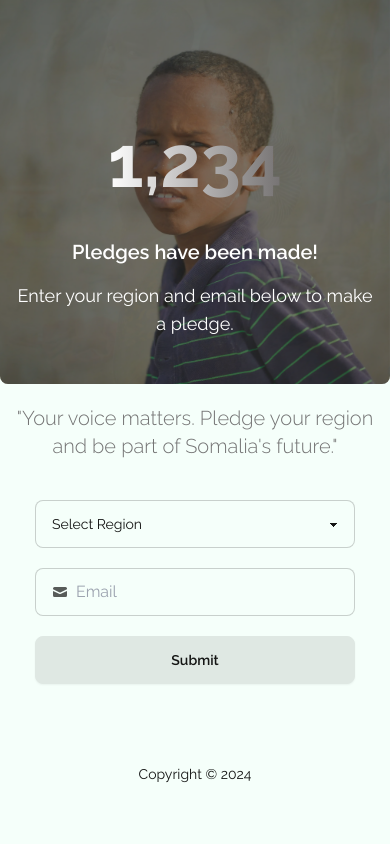
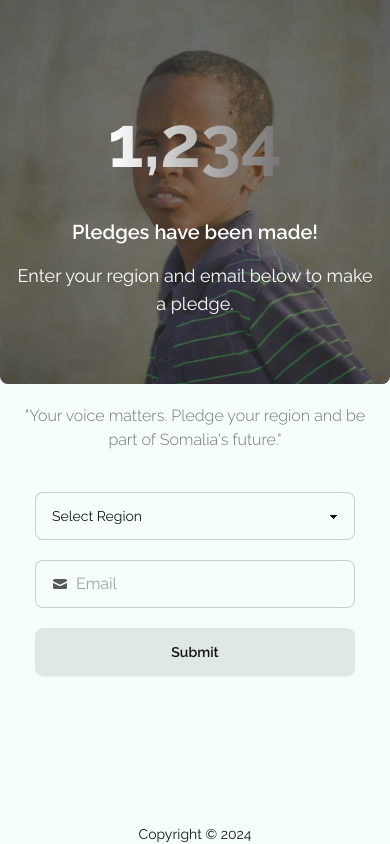
Before and after one commit to LosmanDev/Pledge, a Next.js app: page / in a window 390 px wide. Built offline with nearby package versions, Linux system fonts and the light colour scheme.

Commit message:
edited styling

```diff
--- a/app/page.tsx
+++ b/app/page.tsx
@@ -15,8 +15,10 @@ export default function Home() {
     });
   }, []);
   return (
-    <main>
-      <Landing />
+    <main className="min-h-screen flex flex-col">
+      <div className="flex-grow">
+        <Landing />
+      </div>
       <Footer />
     </main>
   );
--- a/components/Footer.tsx
+++ b/components/Footer.tsx
@@ -1,6 +1,6 @@
 export default function Footer() {
   return (
-    <footer className="text-center justify-center items-center mt-10">
+    <footer className="footer footer-center bottom-0 text-center justify-center items-center mt-10">
       <p className="text-sm text-center">
         Copyright © {new Date().getFullYear()}
       </p>
--- a/components/Landing.tsx
+++ b/components/Landing.tsx
@@ -43,7 +43,7 @@ export default function Landing() {
   }, []);
 
   return (
-    <section className="mb-20 mx-auto">
+    <section className="mb-20">
       <div className="relative w-full max-w-full mx-auto h-96 overflow-hidden rounded-b-lg mb-5">
         {images.map((src, index) => (
           <div
@@ -62,7 +62,7 @@ export default function Landing() {
           </div>
         ))}
 
-        <div className="bg-black/[0.5] pt-20 absolute inset-0 flex flex-col items-center justify-center text-center text-white z-10 ">
+        <div className="bg-black/[0.5] sm:pt-20  pt-10 absolute inset-0 flex flex-col items-center justify-center text-center text-white z-10 ">
           <h1
             data-aos="fade-right"
             data-aos-delay="0"
@@ -72,7 +72,7 @@ export default function Landing() {
           </h1>
           <h2
             data-aos="fade-right"
-            data-aos-delay="200"
+            data-aos-delay="400"
             className="sm:text-3xl text-xl font-semibold mb-4"
           >
             Pledges have been made!
@@ -80,7 +80,7 @@ export default function Landing() {
 
           <p
             data-aos="fade-right"
-            data-aos-delay="400"
+            data-aos-delay="800"
             className="sm:text-2xl text-lg sm:px-0 px-4"
           >
             Enter your region and email below to make a pledge.
@@ -90,8 +90,8 @@ export default function Landing() {
 
       <blockquote
         data-aos="fade-right"
-        data-aos-delay="600"
-        className="text-center font-light text-neutral-500 sm:text-2xl text-xl"
+        data-aos-delay="1200"
+        className="text-center font-light text-neutral-500 sm:text-2xl text-base px-4"
       >
         "Your voice matters. Pledge your region and be part of Somalia's
         future."
@@ -99,7 +99,7 @@ export default function Landing() {
       <form className="flex flex-col justify-center items-center sm:mt-10 mt-10">
         <select
           data-aos="fade-right"
-          data-aos-delay="800"
+          data-aos-delay="1800"
           className="select select-bordered w-full max-w-xs mb-5"
         >
           <option value="Select Region">Select Region</option>
@@ -128,7 +128,7 @@ export default function Landing() {
         </select>
         <label
           data-aos="fade-right"
-          data-aos-delay="1000"
+          data-aos-delay="2000"
           className="input input-bordered flex items-center gap-2 w-full max-w-xs"
         >
           <svg
@@ -144,7 +144,7 @@ export default function Landing() {
         </label>
         <button
           data-aos="fade-right"
-          data-aos-delay="1200"
+          data-aos-delay="2200"
           className="btn btn-bordered w-full max-w-xs mt-5"
         >
           Submit
```
